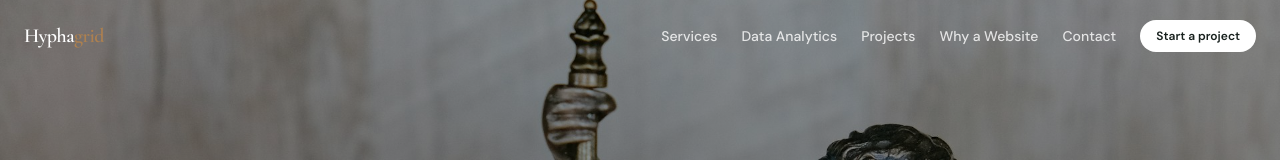
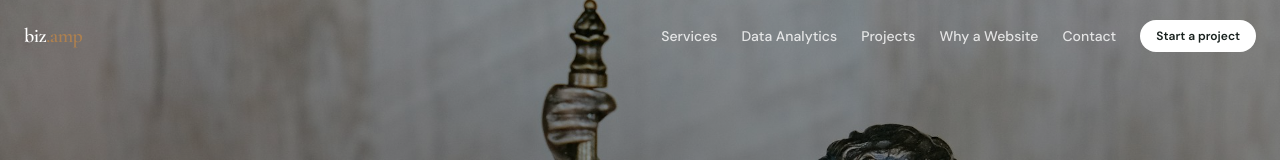
Before and after one commit to FRunesu/Hyphagrid, a React (Vite) app: page / in a window 1280 px wide. Shown: the top 160 px of the page. Built offline with nearby package versions, Linux system fonts and the light colour scheme.

Commit message:
Rename navbar brand to biz.amp

```diff
--- a/src/components/Navbar.jsx
+++ b/src/components/Navbar.jsx
@@ -29,7 +29,7 @@ export default function Navbar() {
     >
       <nav className="mx-auto flex max-w-7xl flex-wrap items-center justify-between gap-x-4 px-5 py-3 sm:px-6">
         <a href="#top" className="shrink-0 font-display text-xl font-semibold tracking-tight">
-          Hypha<span className="text-accent">grid</span>
+          biz<span className="text-accent">.amp</span>
         </a>
         <div className="order-3 flex w-full items-center gap-4 overflow-x-auto py-2 text-xs font-medium lg:order-none lg:w-auto lg:gap-5 xl:gap-6 xl:text-sm">
           {links.map((link) => (
```
